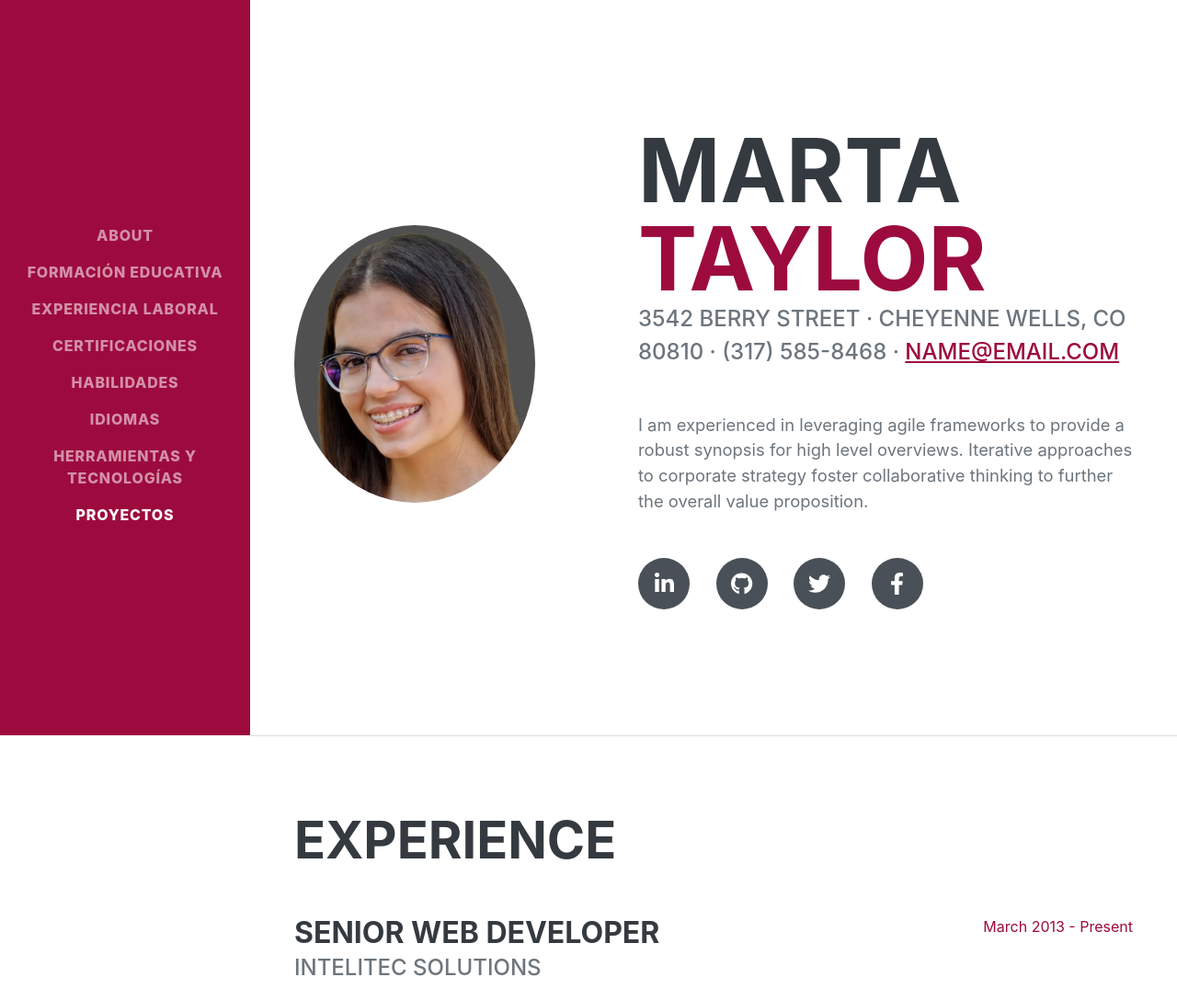
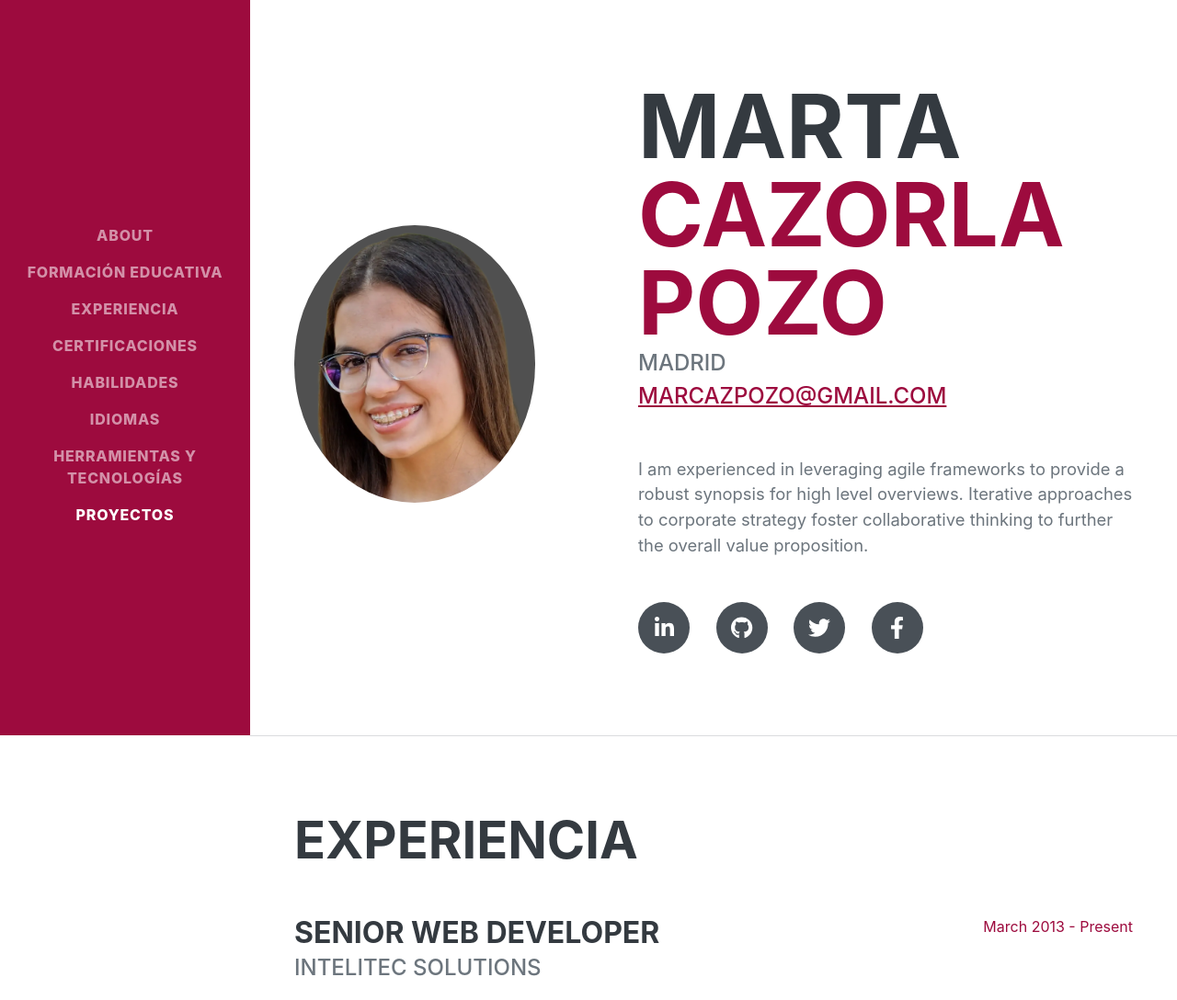
Before and after one commit to mariapereiro/proyecto-portfolio, a Node server app: page /marta in a window 1280 px wide. Shown: the top 1088 px of the page at 92% size. Run offline with Node 20, Linux system fonts and the light colour scheme; some libraries are stand-ins or nearby versions; some web fonts are replaced.

Commit message:
Cambios en la estructura del porfolio

```diff
--- a/views/layouts/miporfolio.handlebars
+++ b/views/layouts/miporfolio.handlebars
@@ -25,7 +25,7 @@
                 <ul class="navbar-nav">
                     <li class="nav-item"><a class="nav-link js-scroll-trigger" href="#about">About</a></li>
                     <li class="nav-item"><a class="nav-link js-scroll-trigger" href="#educacion">Formación educativa</a></li>
-                    <li class="nav-item"><a class="nav-link js-scroll-trigger" href="#experiencia">Experiencia laboral</a></li>
+                    <li class="nav-item"><a class="nav-link js-scroll-trigger" href="#experiencia">Experiencia</a></li>
                     <li class="nav-item"><a class="nav-link js-scroll-trigger" href="#certificaciones">Certificaciones</a></li>
                     <li class="nav-item"><a class="nav-link js-scroll-trigger" href="#habilidades">Habilidades</a></li>
                     <li class="nav-item"><a class="nav-link js-scroll-trigger" href="#idiomas">Idiomas</a></li>
--- a/views/martaPorfolio.handlebars
+++ b/views/martaPorfolio.handlebars
@@ -9,11 +9,11 @@
 
                     <h1 class="mb-0">
                         MARTA
-                        <span class="text-primary">Taylor</span>
+                        <span class="text-primary">Cazorla Pozo</span>
                     </h1>
                     <div class="subheading mb-5">
-                        3542 Berry Street · Cheyenne Wells, CO 80810 · (317) 585-8468 ·
-                        <a href="mailto:name@email.com">name@email.com</a>
+                        Madrid <br>
+                        <a href="mailto:name@email.com">marcazpozo@gmail.com</a>
                     </div>
                     <p class="lead mb-5">I am experienced in leveraging agile frameworks to provide a robust synopsis for high level overviews. Iterative approaches to corporate strategy foster collaborative thinking to further the overall value proposition.</p>
                     <div class="social-icons">
@@ -26,9 +26,9 @@
             </section>
             <hr class="m-0" />
             <!-- Experience-->
-            <section class="resume-section" id="educacion">
-                <div class="resume-section-content">
-                    <h2 class="mb-5">Experience</h2>
+            <section class="resume-section" id="experiencia">
+                 <div class="resume-section-content">
+                    <h2 class="mb-5">Experiencia</h2>
                     <div class="d-flex flex-column flex-md-row justify-content-between mb-5">
                         <div class="flex-grow-1">
                             <h3 class="mb-0">Senior Web Developer</h3>
@@ -62,11 +62,13 @@
                         <div class="flex-shrink-0"><span class="text-primary">September 2008 - June 2010</span></div>
                     </div>
                 </div>
+
             </section>
             <hr class="m-0" />
+
             <!-- Education-->
-            <section class="resume-section" id="experiencia">
-                <div class="resume-section-content">
+            <section class="resume-section" id="educacion">
+               <div class="resume-section-content">
                     <h2 class="mb-5">Education</h2>
                     <div class="d-flex flex-column flex-md-row justify-content-between mb-5">
                         <div class="flex-grow-1">
@@ -88,8 +90,19 @@
                 </div>
             </section>
             <hr class="m-0" />
-            <!-- Skills-->
+
+            <!-- Interests-->
             <section class="resume-section" id="certificaciones">
+                <div class="resume-section-content">
+                    <h2 class="mb-5">Interests</h2>
+                    <p>Apart from being a web developer, I enjoy most of my time being outdoors. In the winter, I am an avid skier and novice ice climber. During the warmer months here in Colorado, I enjoy mountain biking, free climbing, and kayaking.</p>
+                    <p class="mb-0">When forced indoors, I follow a number of sci-fi and fantasy genre movies and television shows, I am an aspiring chef, and I spend a large amount of my free time exploring the latest technology advancements in the front-end web development world.</p>
+                </div>
+            </section>
+            <hr class="m-0" />
+
+             <!-- Skills-->
+            <section class="resume-section" id="habilidades">
                 <div class="resume-section-content">
                     <h2 class="mb-5">Skills</h2>
                     <div class="subheading mb-3">Programming Languages & Tools</div>
@@ -126,15 +139,6 @@
                             Agile Development & Scrum
                         </li>
                     </ul>
-                </div>
-            </section>
-            <hr class="m-0" />
-            <!-- Interests-->
-            <section class="resume-section" id="habilidades">
-                <div class="resume-section-content">
-                    <h2 class="mb-5">Interests</h2>
-                    <p>Apart from being a web developer, I enjoy most of my time being outdoors. In the winter, I am an avid skier and novice ice climber. During the warmer months here in Colorado, I enjoy mountain biking, free climbing, and kayaking.</p>
-                    <p class="mb-0">When forced indoors, I follow a number of sci-fi and fantasy genre movies and television shows, I am an aspiring chef, and I spend a large amount of my free time exploring the latest technology advancements in the front-end web development world.</p>
                 </div>
             </section>
             <hr class="m-0" />
```
